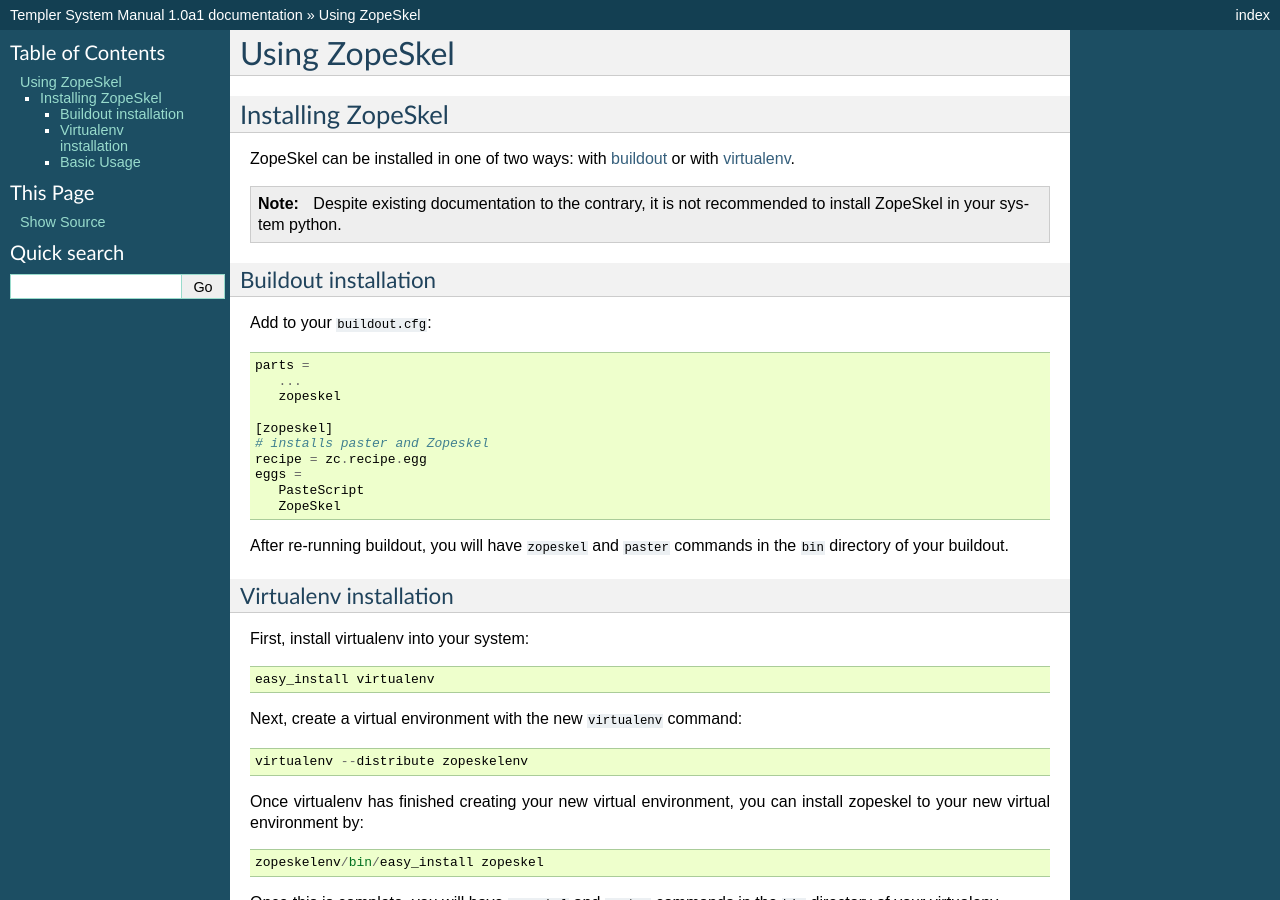
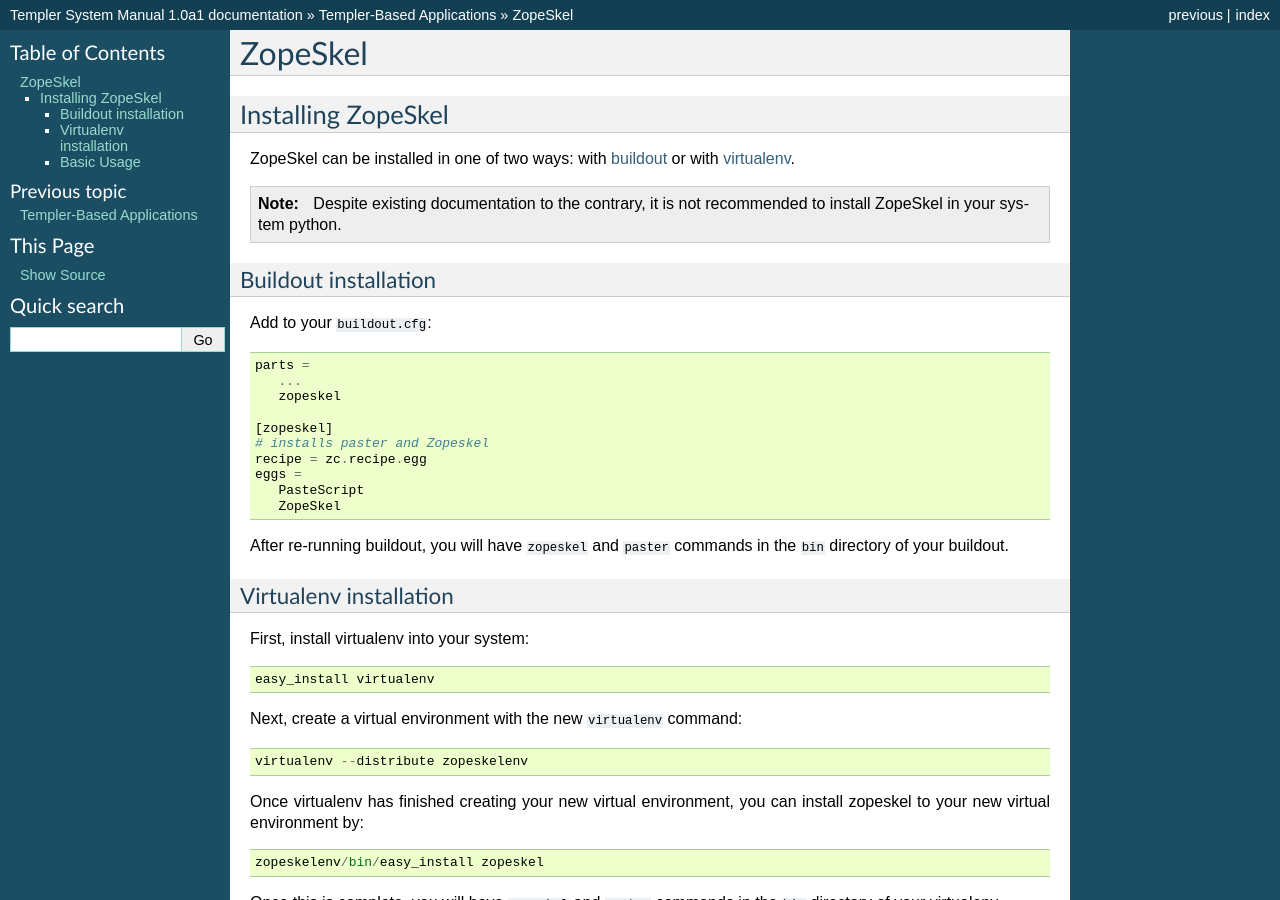
Before and after one commit to cewing/templer.manual, a Sphinx documentation site: the page built from source/applications/zopeskel.rst, in a window 1280 px wide and 900 px high. Built offline with Sphinx 7.4.7, drawn with Linux system fonts in a browser that asks for light colours; pages that are not in the unit, such as notebooks, are missing from menus; some of the changed text lies outside the part shown.

Commit message:
update inter-doc references and titles

```diff
--- a/source/applications/zopeskel.rst
+++ b/source/applications/zopeskel.rst
@@ -1,8 +1,8 @@
-.. _using-zopeskel:
+.. _zopeskel:
 
-==============
-Using ZopeSkel
-==============
+========
+ZopeSkel
+========
 
 Installing ZopeSkel
 ===================
--- a/source/index.rst
+++ b/source/index.rst
@@ -9,14 +9,14 @@
 
 .. sidebar:: Using ZopeSkel
 
-    Templer is derived from an earlier system--ZopeSkel_--which was designed
+    Templer is derived from an earlier system -- ZopeSkel_ -- which was designed
     specifically for the needs of the Zope_ and Plone_ communities.
 
     If you have worked with ZopeSkel_ in the past, you may continue to do so
     in the same way you always have. You will find that the selection of
     templates is a bit different, but the system works exactly as before.
 
-    For more information on using ZopeSkel, see :ref:`using-zopeskel` in this
+    For more information on using ZopeSkel, see :ref:`zopeskel` in this
     manual.
 
 This manual covers the templer code generation system. Templer is a
@@ -59,7 +59,7 @@
    users/index
    developers/index
    information/index
-   zopeskel
+   applications/index
 
 Indices and tables
 ==================
```
